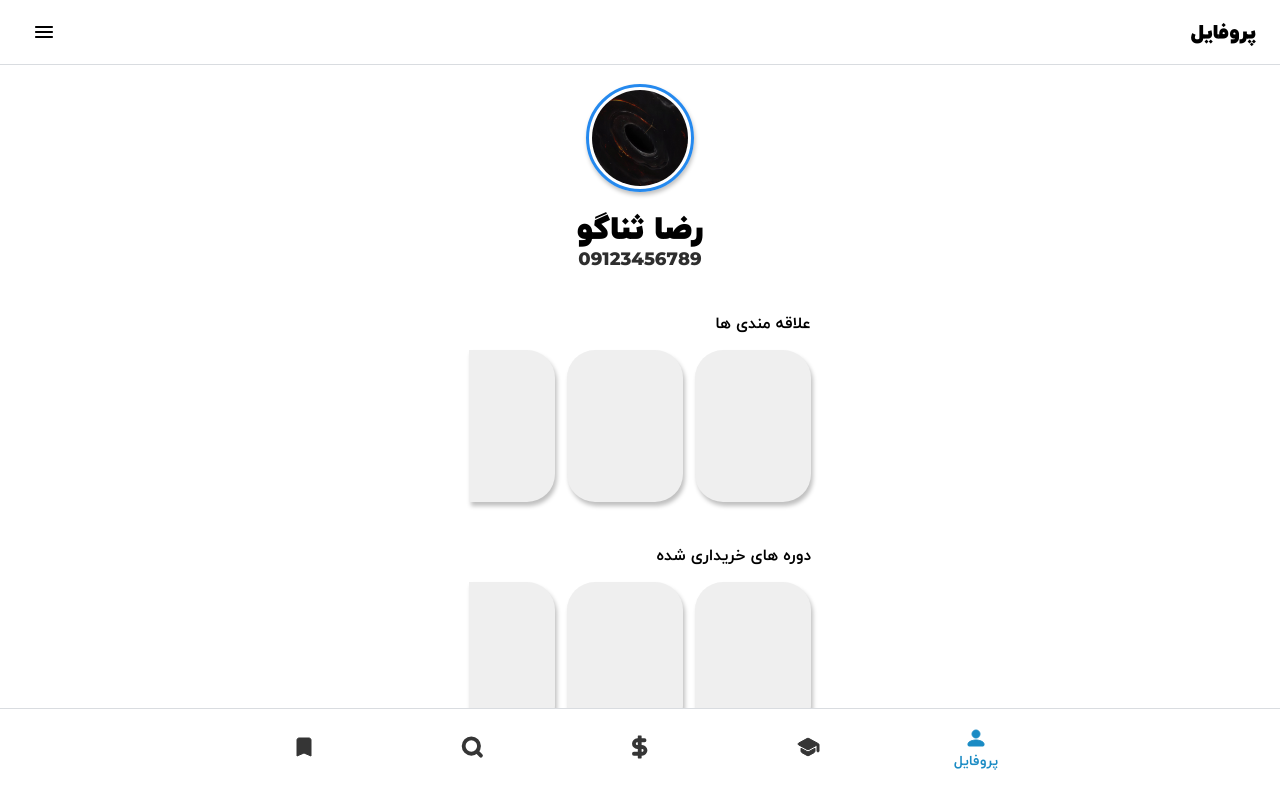
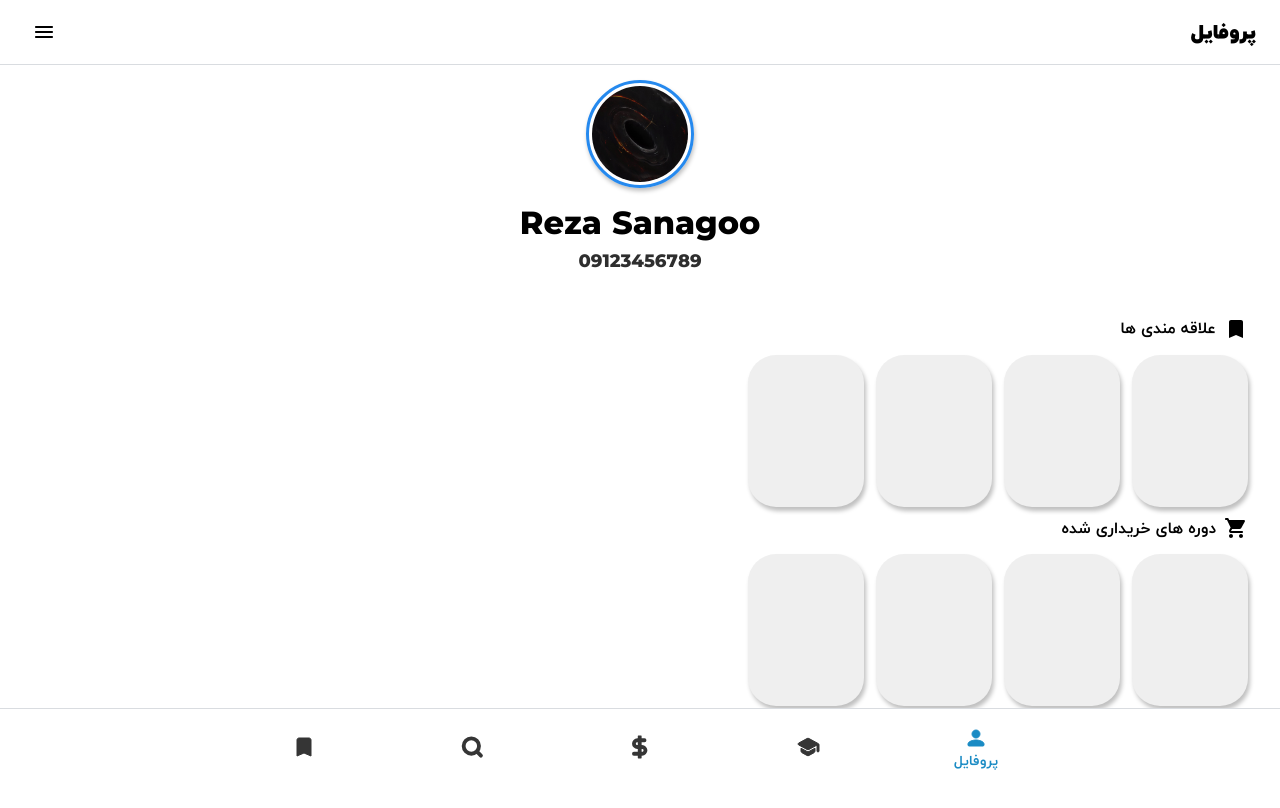
Before and after one commit to RezaSanagoo/Telmarket, a Next.js app: page /profile in a window 1280 px wide. Shown: the top 808 px of the page. Built offline with nearby package versions, Linux system fonts and the light colour scheme.

Commit message:
Profile fix

```diff
--- a/package.json
+++ b/package.json
@@ -23,7 +23,8 @@
     "next": "14.2.20",
     "react": "^18",
     "react-dom": "^18",
-    "react-router-dom": "^7.1.1"
+    "react-router-dom": "^7.1.1",
+    "sharp": "^0.33.5"
   },
   "devDependencies": {
     "@types/node": "^20",
--- a/src/app/(main)/layout.tsx
+++ b/src/app/(main)/layout.tsx
@@ -8,7 +8,7 @@ export default function MainLayout({ children }: { children: ReactNode }) {
   return (
     <div className="main-layout">
       <MainAppBar />
-      <main style={{ paddingTop: '64px', paddingBottom: '65px' }}>
+      <main style={{ paddingTop: '56px', paddingBottom: '92px' }}>
         {children}
       </main>
       <BottomNav />
--- a/src/app/(main)/profile/page.tsx
+++ b/src/app/(main)/profile/page.tsx
@@ -1,78 +1,70 @@
 import profileimg from "../../../../public/img/10610fd7c472ce18ebfe4ee045fb276f.jpeg";
-import savesvg from "../../../../public/img/Frame.svg";
+import Bookmark from '@mui/icons-material/BookmarkRounded';
+import Shopping from '@mui/icons-material/ShoppingCartRounded';
 
 
 export default function ProfilePage() {
   return (
-    <div className="flex flex-col items-center w-full">
-      <div className="w-[108px] h-[108px] mt-[20px] rounded-[59px] border-[3px] border-[#2589EE] shadow-[1px_3px_4px_0px_rgba(0,0,0,0.25)] relative p-[3px]">
+    <div className="flex flex-col items-center w-full p-6 gap-[40px]">
+      <div className="flex flex-col gap-[12px] items-center">
+      <div className="w-[108px] h-[108px] rounded-[59px] border-[3px] border-[#2589EE] shadow-[1px_3px_4px_0px_rgba(0,0,0,0.25)] relative p-[3px]">
         <img
           className="w-full h-full rounded-[59px] object-cover"
           src={profileimg.src}
           alt="Profile"
         />
       </div>
-      <div className="w-[157px] h-[20px] mt-[26px] font-IRANYekan text-[32px] font-black leading-[20px] text-center text-black">
-        رضا ثناگو
+      <div className="flex flex-col justify-center items-center">
+      <div className="  font-IRANYekan text-[32px] font-black text-center text-black">
+       Reza Sanagoo
       </div>
 
-      <div className="w-[163px] h-[20px] mt-[12px] font-IRANYekan text-[18px] font-black leading-[20px] text-center text-[#2E2E2E]">
+      <div className="font-IRANYekan text-[18px] font-black  text-center text-[#2E2E2E]">
         09123456789
+      </div>
+      </div>
       </div>
       <div className="flex flex-col items-center w-full">
 
-        <div className="w-[342px] h-[192px] mt-[40px]">
-
-          <div className="flex justify-start items-center gap-2 mb-3">
+    <div className="flex flex-col gap-[16px] w-full">
+      <div className="w-full">
+        <div className="flex justify-start items-center gap-2 mb-1 pr-2">
+            <Bookmark />
             <span className="font-IRANYekan text-[16px] font-bold leading-[27.64px] text-right">
               علاقه مندی ها
             </span>
-            <svg
-              width="13"
-              height="18"
-              viewBox="0 0 13 18"
-              className="opacity-100"
-            >
-              {/* مطلب svg  */}
-            </svg>
           </div>
 
-          {/* مطالب باکس */}
-          <div className="flex justify-center gap-3">
-            {[
-              { width: "w-[116px]", rounded: "rounded-[28px]" },
-              { width: "w-[116px]", rounded: "rounded-[28px]" },
-              { width: "w-[86px]", rounded: "rounded-r-[28px]" },
-            ].map((box, index) => (
-              <div
-                key={index}
-                className={`${box.width} h-[152px] ${box.rounded} bg-[#EFEFEF] shadow-[2px_4px_4px_0px_#00000040] backdrop-blur-[393.1px]`}
-              />
-            ))}
+          <div className="flex p-2 gap-3 overflow-y-scroll flex-nowrap scroll-none">
+          {[
+            { width: "min-w-[116px]", rounded: "rounded-[28px]" },
+            { width: "min-w-[116px]", rounded: "rounded-[28px]" },
+            { width: "min-w-[116px]", rounded: "rounded-[28px]" },
+            { width: "min-w-[116px]", rounded: "rounded-[28px]" },
+          ].map((box, index) => (
+            <div
+              key={`second-${index}`}
+              className={`${box.width} h-[152px] ${box.rounded} bg-[#EFEFEF] shadow-[2px_4px_4px_0px_#00000040] backdrop-blur-[393.1px]`}
+            />
+          ))}
           </div>
         </div>
       </div>
 
-      <div className="w-[342px] h-[192px] mt-[40px]">
-        <div className="flex justify-start items-center gap-2 mb-3">
+      <div className="w-full">
+        <div className="flex justify-start items-center gap-2 mb-1 pr-2">
+          <Shopping />
           <span className="font-IRANYekan text-[16px] font-bold leading-[27.64px] text-right">
          دوره های خریداری شده
           </span>
-          <svg
-            width="13"
-            height="18"
-            viewBox="0 0 13 18"
-            className="opacity-100"
-          >
-            {/* مطلب SVG  */}
-          </svg>
         </div>
 
-        <div className="flex justify-center gap-3">
+        <div className="flex p-2 gap-3 overflow-y-scroll flex-nowrap scroll-none">
           {[
-            { width: "w-[116px]", rounded: "rounded-[28px]" },
-            { width: "w-[116px]", rounded: "rounded-[28px]" },
-            { width: "w-[86px]", rounded: "rounded-r-[28px]" },
+            { width: "min-w-[116px]", rounded: "rounded-[28px]" },
+            { width: "min-w-[116px]", rounded: "rounded-[28px]" },
+            { width: "min-w-[116px]", rounded: "rounded-[28px]" },
+            { width: "min-w-[116px]", rounded: "rounded-[28px]" },
           ].map((box, index) => (
             <div
               key={`second-${index}`}
@@ -81,6 +73,7 @@ export default function ProfilePage() {
           ))}
         </div>
       </div>
+      </div>
     </div>
   );
 }
--- a/src/app/globals.css
+++ b/src/app/globals.css
@@ -73,3 +73,7 @@ body {
   font-size: 2rem;
   font-weight: 900;
 }
+
+.scroll-none::-webkit-scrollbar{
+  width: 0;
+}
```
Also changed, not shown: 1 other file (tests, documents, lock files or other folders).
